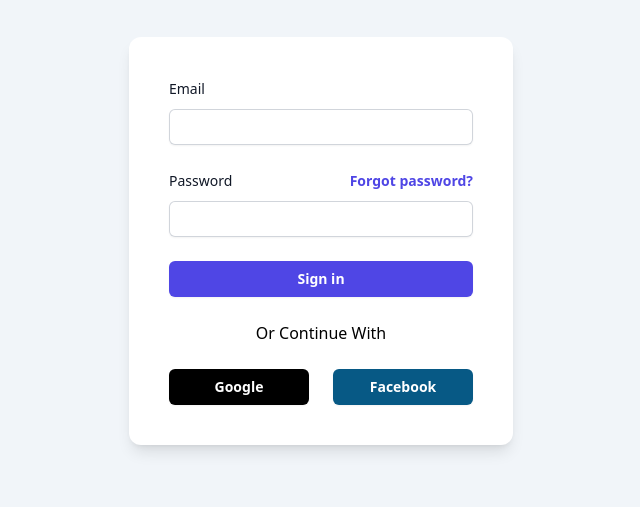
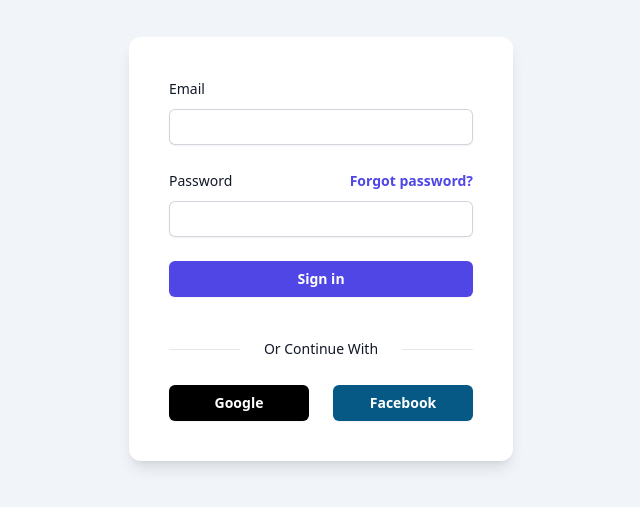
Before and after one commit to ifte-hsn/tailwind-css-login-html, a plain HTML site: page index.html in a window 1280 px wide. Shown: the part 167-674 px from the top of the page, without its empty margins (319-959 px from the left). Drawn offline with nearby package versions, Linux system fonts and the light colour scheme.

Commit message:
added style for alternative design

```diff
--- a/index.html
+++ b/index.html
@@ -46,7 +46,19 @@
                         in</button>
                 </div>
 
-                <p class="text-center">Or Continue With</p>
+
+                <div>
+                    <div class="mt-10 relative">
+                        <div class="absolute flex inset-0 items-center">
+                            <div class="border-gray-200 border-t w-full"></div>
+                        </div>
+
+
+                        <div class="relative flex justify-center text-sm font-medium leading-6">
+                            <span class="bg-white px-6 text-gray-900">Or Continue With</span>
+                        </div>
+                    </div>
+                </div>
 
 
                 <div class="flex items-center justify-between space-x-6">
```
